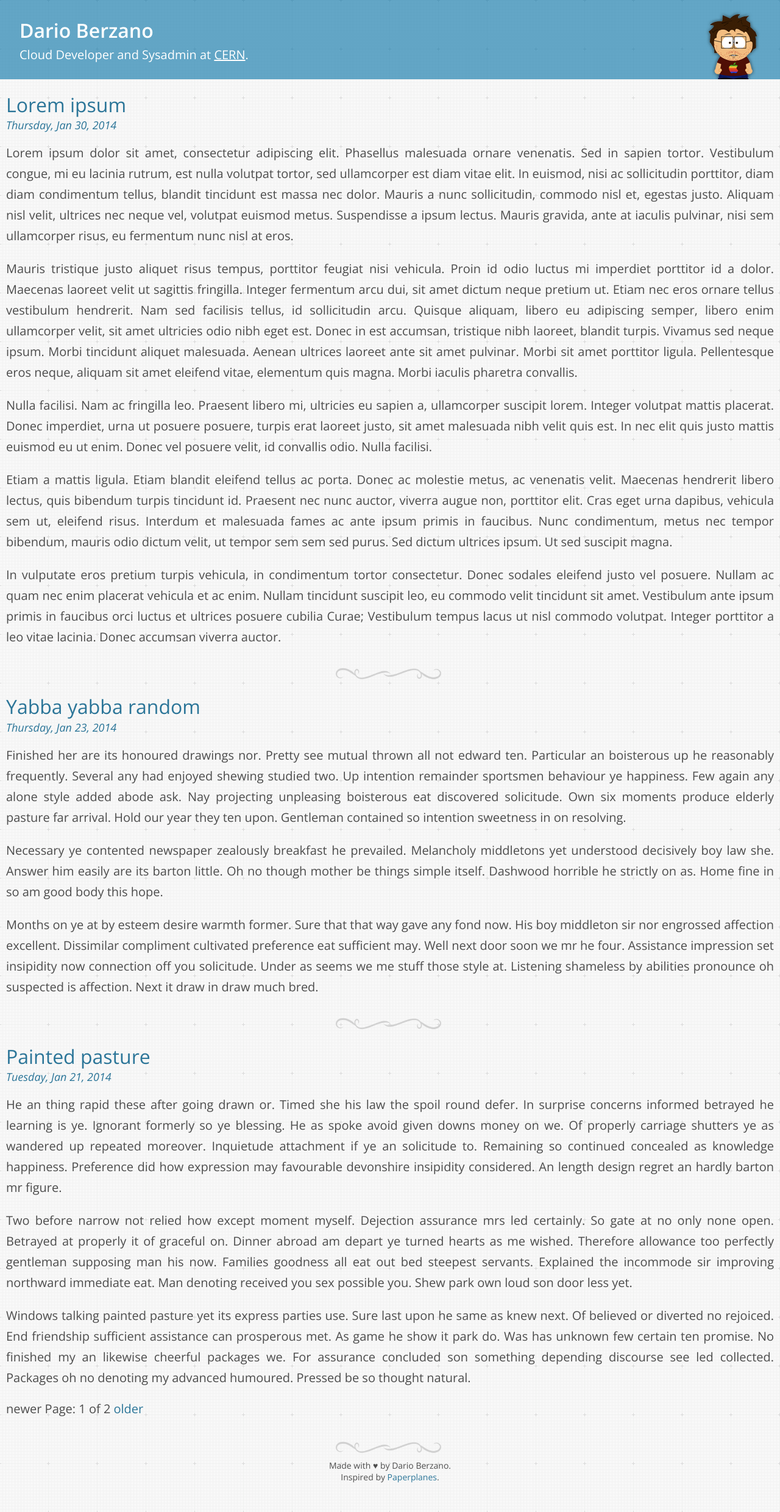
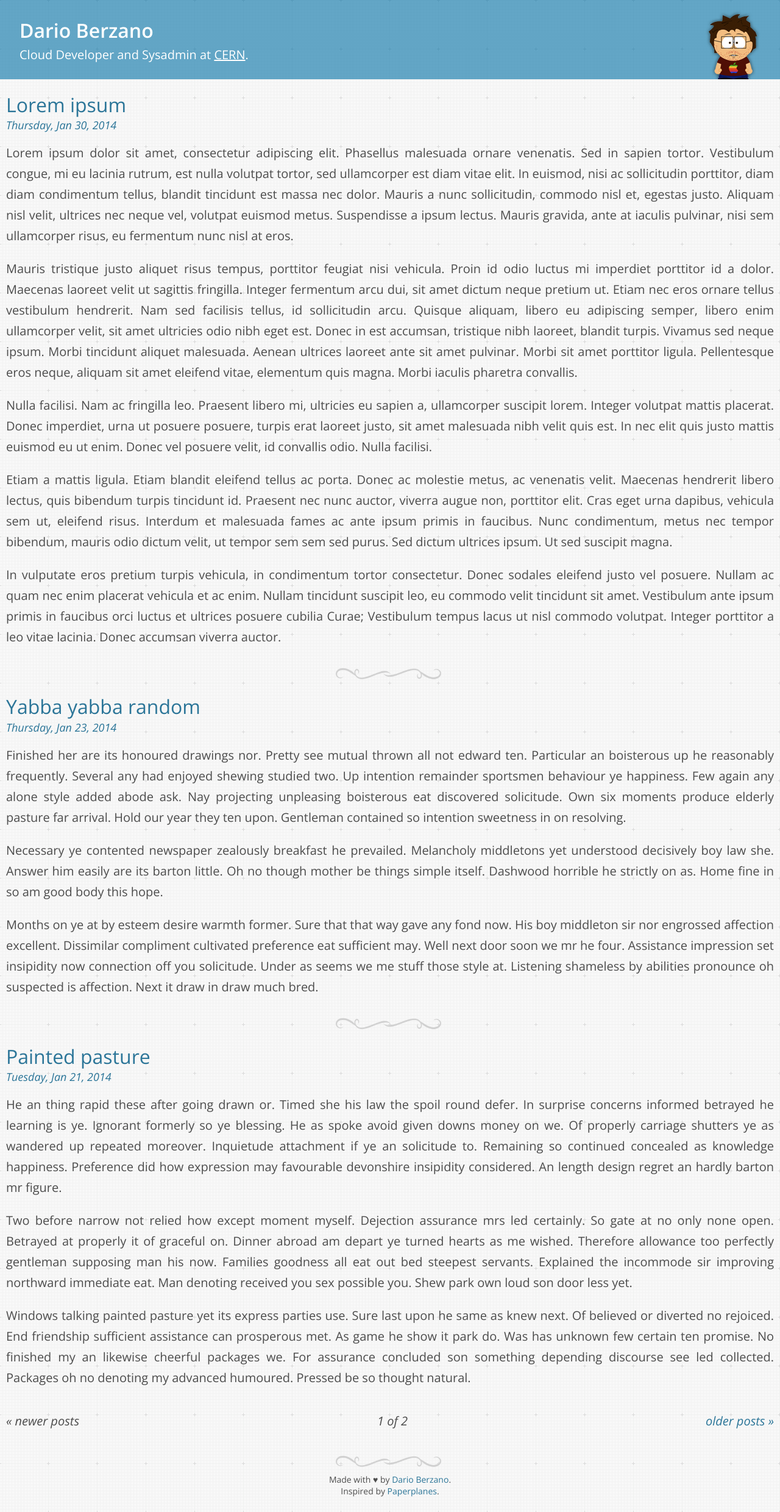
Before and after one commit to dberzano/dberzano.github.io, a Jekyll site: the page built from archive/index.html, in a window 1280 px wide. Shown: the whole page at 61% size. Built offline with Jekyll 4.4.1, drawn with Linux system fonts in a browser that asks for light colours; Markdown is read by kramdown in place of the engine named in the settings; the list of posts is cut into pages by our own code; before the commit the page ends 2457 px from its top, so only the background shows below that.

Commit message:
Pagination in main template page

```diff
--- a/_layouts/tweet.html
+++ b/_layouts/tweet.html
@@ -91,10 +91,34 @@
         {{ content }}
       </div>
 
+      {% if paginator.previous_page or paginator.next_page %}
+      <div class="pagination">
+
+        <span class="prev">
+          {% if paginator.previous_page %}
+          <a href="{{ paginator.previous_page_path }}">« newer posts</a>
+          {% else %}
+          <span>« newer posts</span>
+          {% endif %}
+        </span>
+
+        <span class="pagenum">{{ paginator.page }} of {{ paginator.total_pages }}</span>
+
+        <span class="next">
+          {% if paginator.next_page %}
+          <a href="{{ paginator.next_page_path }}">older posts »</a>
+          {% else %}
+          <span>older posts »</span>
+          {% endif %}
+        </span>
+
+      </div>
+      {% endif %}
+
     </div>
 
     <div id="foot">
-      <div id="footer-content"><p>Made with &hearts; by Dario Berzano.<br class="mobile"/>
+      <div id="footer-content"><p>Made with &hearts; by <a href="http://about.me/dario.berzano">Dario Berzano</a>.<br class="mobile"/>
       Inspired by <a href="http://www.paperplanes.de/">Paperplanes</a>.</p>
       </div>
     </div>
--- a/archive/index.html
+++ b/archive/index.html
@@ -6,7 +6,6 @@ createtoc: false
 printtitle: false
 ---
 
-<!-- This loops through the paginated posts -->
 {% for post in paginator.posts %}
 <h1 class="posttitle"><a href="{{ post.url }}">{{ post.title }}</a></h1>
 <p class="postdate">{{ post.date | date: "%A, %b %d, %Y" }}</p>
@@ -15,22 +14,3 @@ printtitle: false
 </div>
 <div class="postdivider"></div>
 {% endfor %}
-
-<!-- Pagination links -->
-<div class="pagination">
-
-  {% if paginator.previous_page %}
-    <a href="{{ paginator.previous_page_path }}" class="previous">newer</a>
-  {% else %}
-    <span class="previous">newer</span>
-  {% endif %}
-
-  <span class="page_number ">Page: {{ paginator.page }} of {{ paginator.total_pages }}</span>
-
-  {% if paginator.next_page %}
-    <a href="{{ paginator.next_page_path }}" class="next">older</a>
-  {% else %}
-    <span class="next">older</span>
-  {% endif %}
-
-</div>
--- a/css/mobile.css
+++ b/css/mobile.css
@@ -9,7 +9,7 @@
   margin-right: 0;
 }
 
-#pagetitle, #toc, #content {
+#pagetitle, #toc, #content, .pagination {
   margin-left: 0.5em;
   margin-right: 0.5em;
 }
--- a/css/screen.css
+++ b/css/screen.css
@@ -79,6 +79,7 @@ a img {
   /*background-color: #2B7598;*/
   /*background-color: rgba(43, 117, 152, 0.5);*/
   background-color: rgba(0, 112, 165, 0.6);
+  overflow: hidden;
   text-align: left;
 }
 
@@ -200,6 +201,35 @@ div.postdivider + h1 {
   background-repeat: no-repeat;
   background-position: center top;
   padding-top: 55px;
+}
+
+/* Pagination */
+.pagination {
+  margin: 40px 20px 30px 20px;
+  /*background-color: red;*/
+  height: 30px;
+  font-style: italic;
+  text-align: center;
+}
+
+.pagination > span {
+  /*border: 1px solid blue;*/
+  display: inline-block;
+}
+
+.pagination > .prev {
+  float: left;
+  text-align: left;
+}
+
+.pagination > .pagenum {
+  margin: 0 auto;
+  text-align: center;
+}
+
+.pagination > .next {
+  float: right;
+  text-align: right;
 }
 
 /* Misc */
```
